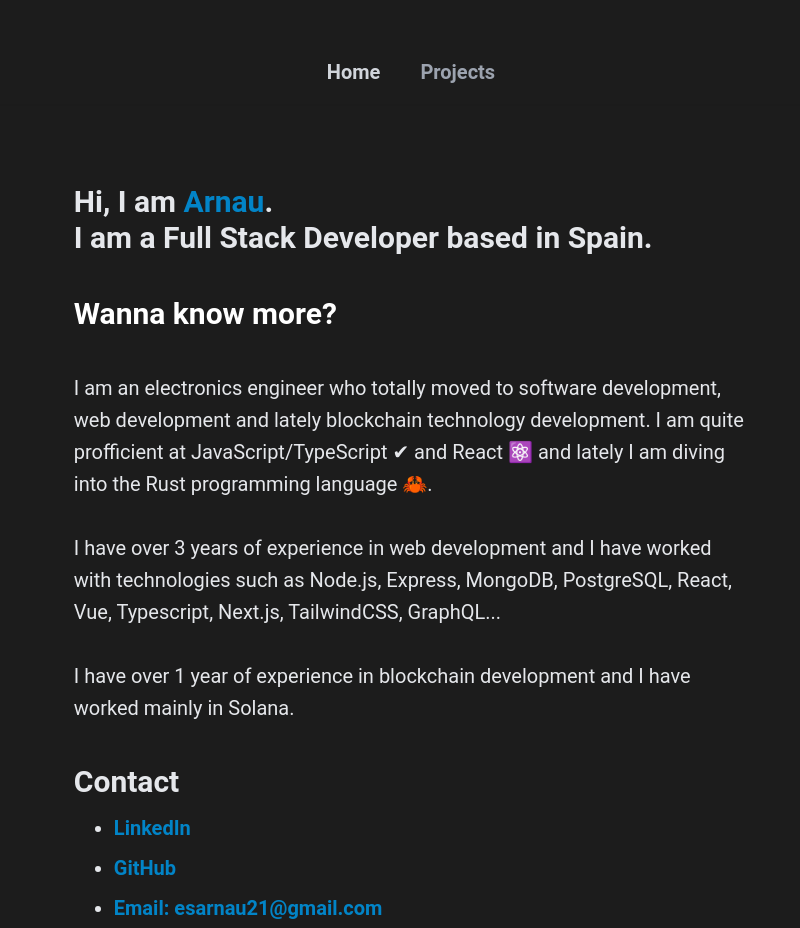
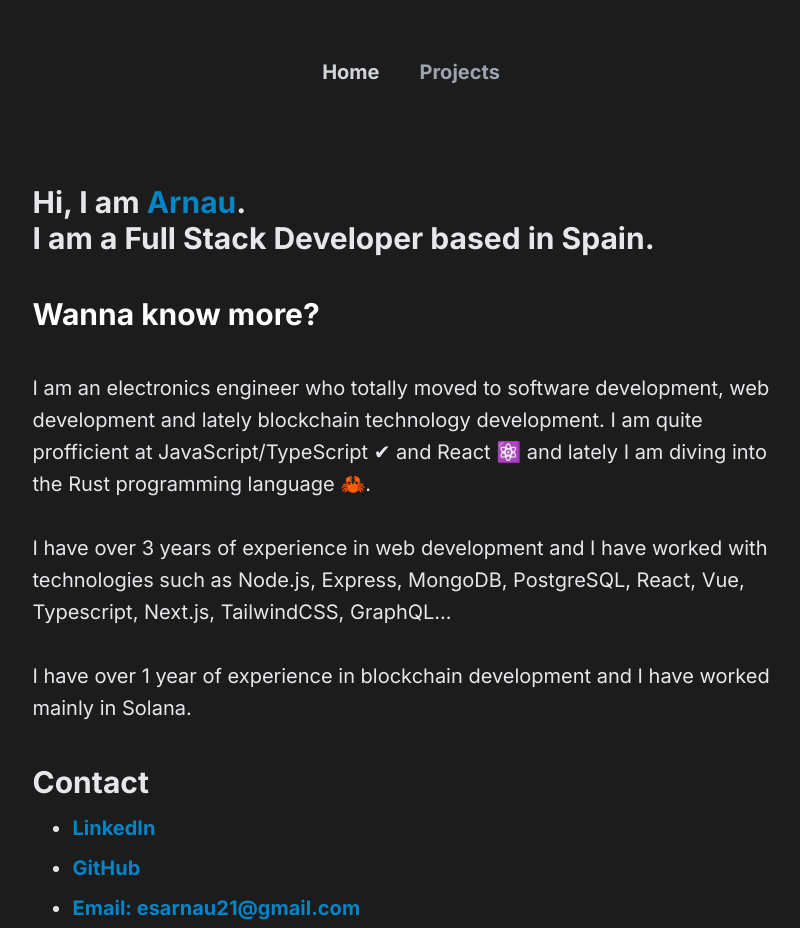
Before and after one commit to aspnxdd/arnau-portfolio, a Next.js app: page / in a window 1280 px wide. Shown: the whole page, without its empty margins (229-1029 px from the left). Built offline with nearby package versions, Linux system fonts and the light colour scheme.

Commit message:
style: fix css

```diff
--- a/pages/index.tsx
+++ b/pages/index.tsx
@@ -7,18 +7,18 @@ const Home: NextPage = () => {
         Hi, I am <span className="text-sky-600">Arnau</span>.{" "}
         <p>I am a Full Stack Developer based in Spain.</p>
       </h1>
-        <h1 className="mt-10 w-[17ch] animate-typing overflow-hidden whitespace-nowrap border-r-4 border-r-white pr-5 text-3xl   text-white font-bold">
+      <h1 className="mt-10 w-[14ch] md:w-[15ch] animate-typing overflow-hidden whitespace-nowrap border-r-4 border-r-white  text-3xl   text-white font-bold">
         Wanna know more?
       </h1>
       <p className="mt-10 text-xl text-gray-200 max-w-[60ch] leading-8">
-          I am an electronics engineer who totally moved to software
-          development, web development and lately blockchain technology
-          development. I am quite profficient at JavaScript/TypeScript ✔ and
-          React ⚛️ and lately I am diving into the Rust programming language 🦀.
+        I am an electronics engineer who totally moved to software development,
+        web development and lately blockchain technology development. I am quite
+        profficient at JavaScript/TypeScript ✔ and React ⚛️ and lately I am
+        diving into the Rust programming language 🦀.
         <br />
         <br />I have over 3 years of experience in web development and I have
-          worked with technologies such as Node.js, Express, MongoDB,
-          PostgreSQL, React, Vue, Typescript, Next.js, TailwindCSS, GraphQL...
+        worked with technologies such as Node.js, Express, MongoDB, PostgreSQL,
+        React, Vue, Typescript, Next.js, TailwindCSS, GraphQL...
         <br />
         <br />I have over 1 year of experience in blockchain development and I
         have worked mainly in Solana.
--- a/styles/globals.css
+++ b/styles/globals.css
@@ -1,15 +1,16 @@
+@import url("https://fonts.googleapis.com/css2?family=Inter:wght@100;200;300;400;500;600;700;800;900&display=swap");
+
 @tailwind base;
 @tailwind components;
 @tailwind utilities;
 
-@import url("https://fonts.googleapis.com/css2?family=Roboto:ital,wght@0,300;0,400;0,500;0,700;1,300;1,400;1,500;1,700&display=swap");
 
 body {
-  font-family: "Roboto", sans-serif;
+  font-family: "Inter", sans-serif;
   background-color: rgb(28, 28, 28);
   color: rgb(255, 255, 255);
   opacity: 0;
-  animation: fadeIn .5s ease-in-out forwards;
+  animation: fadeIn 0.5s ease-in-out forwards;
 }
 
 *,
```
Lines whose indentation alone changed are shown as unchanged.
